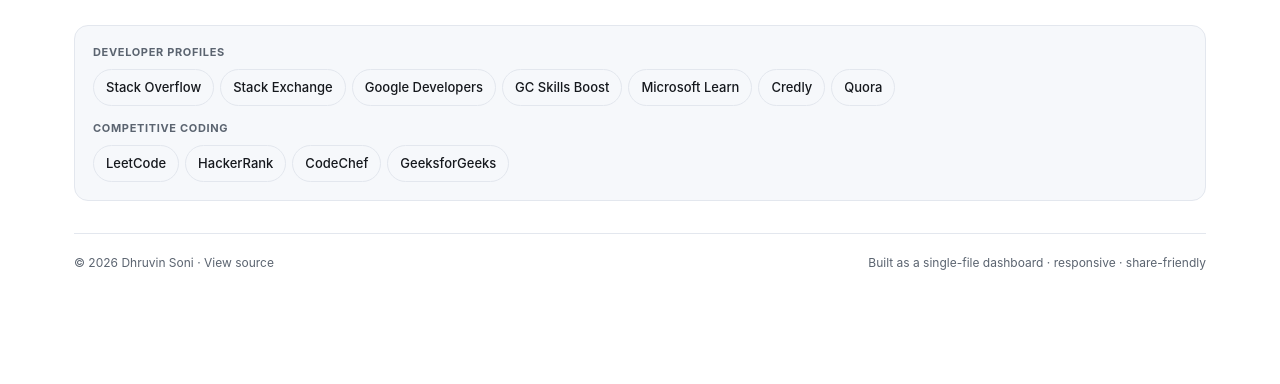
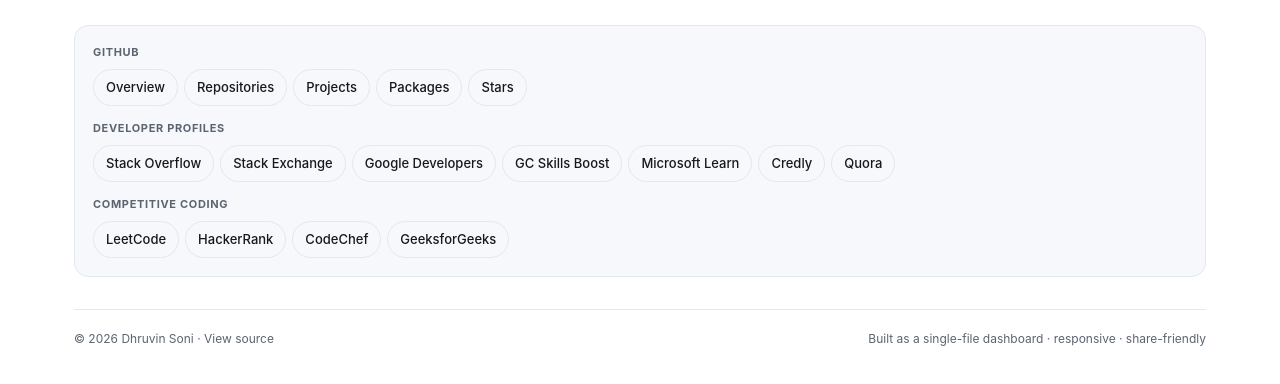
Before and after one commit to dhruvinrsoni/dhruvinrsoni.github.io, a plain HTML site: page index.html in a window 1280 px wide. Shown: the part 1640-2024 px from the top of the page. Before the commit the page ends 1968 px from the top, so only its background shows below. Drawn offline with Linux system fonts and the light colour scheme.

Commit message:
feat: Add GitHub profile-tabs navigation row
Adds a new "GitHub" group at the top of the Profiles section with
direct links to all five profile tabs (Overview, Repositories,
Projects, Packages, Stars). Repositories was the missing one — it's
the most-used GitHub view and is now one tap away from the dashboard.

Reuses existing .profile-group / .pill styling, so no CSS changes.
Mirrored in README.md as a single-line bullet at the top of the
Profiles & Coding section.

```diff
--- a/index.html
+++ b/index.html
@@ -551,6 +551,16 @@
 
       <section class="profiles" aria-label="Profiles and coding sites">
         <div class="profile-group">
+          <div class="profile-group-label">GitHub</div>
+          <div class="pills">
+            <a class="pill" href="https://github.com/dhruvinrsoni" target="_blank" rel="noopener">Overview</a>
+            <a class="pill" href="https://github.com/dhruvinrsoni?tab=repositories" target="_blank" rel="noopener">Repositories</a>
+            <a class="pill" href="https://github.com/dhruvinrsoni?tab=projects" target="_blank" rel="noopener">Projects</a>
+            <a class="pill" href="https://github.com/dhruvinrsoni?tab=packages" target="_blank" rel="noopener">Packages</a>
+            <a class="pill" href="https://github.com/dhruvinrsoni?tab=stars" target="_blank" rel="noopener">Stars</a>
+          </div>
+        </div>
+        <div class="profile-group">
           <div class="profile-group-label">Developer Profiles</div>
           <div class="pills">
             <a class="pill" href="https://stackoverflow.com/users/15077282/dhruvinrsoni" target="_blank" rel="noopener">Stack Overflow</a>
```
Also changed, not shown: README.md.
